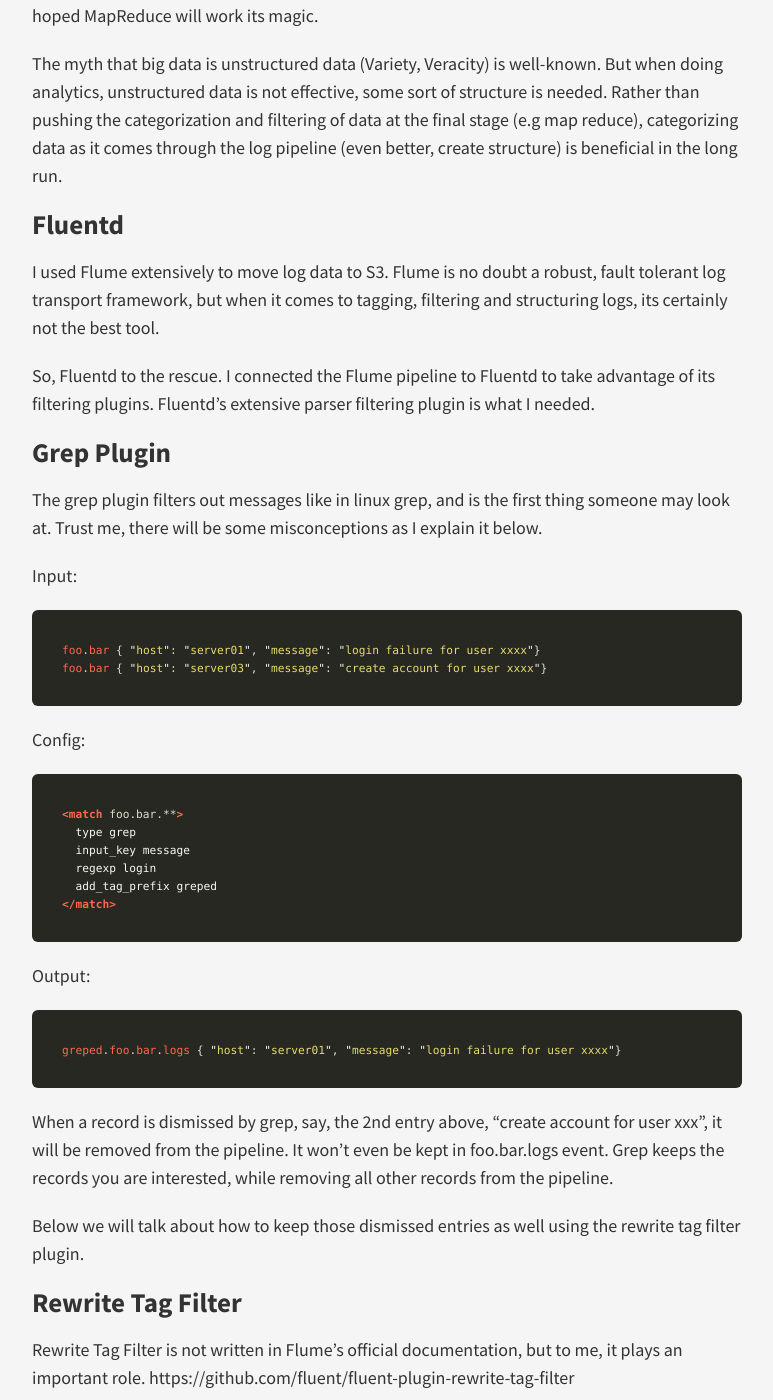
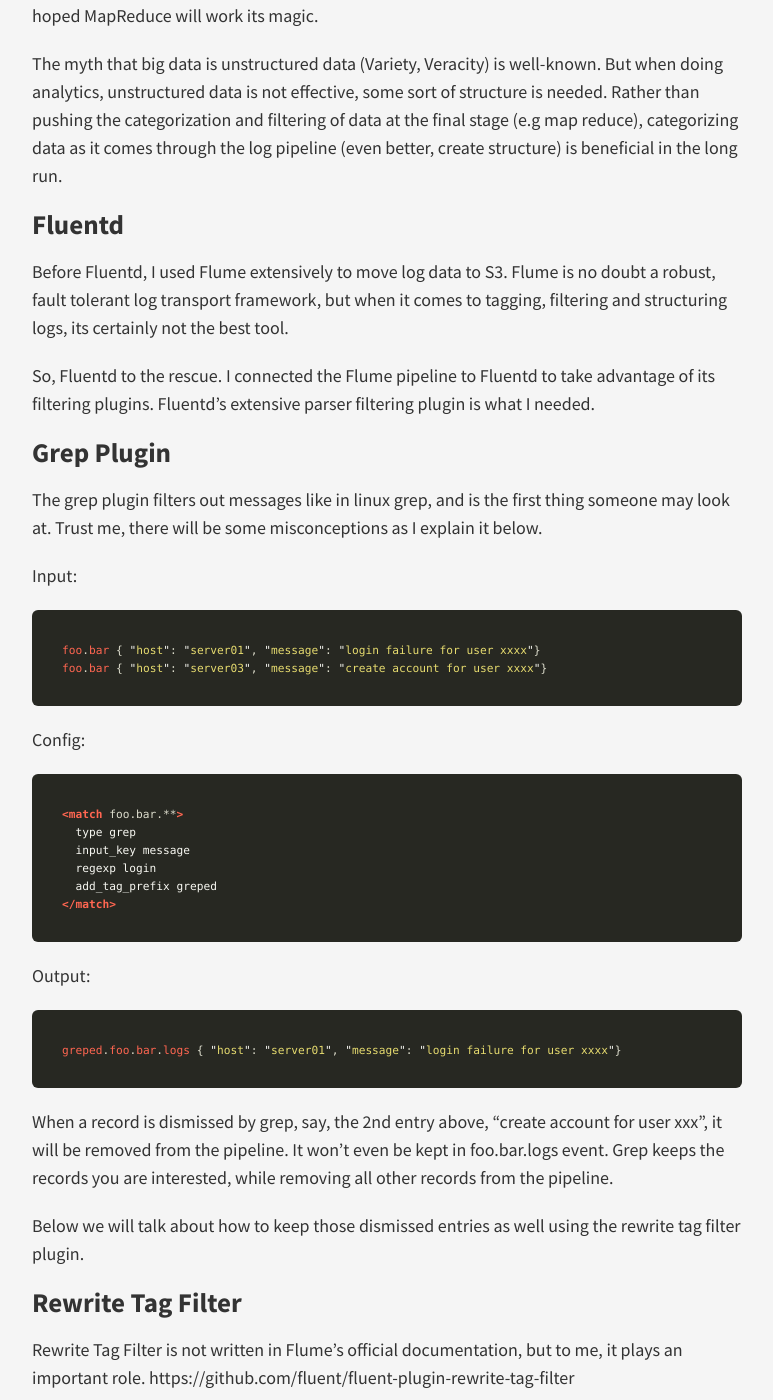
Before and after one commit to puyuan/puyuan.github.io, a Jekyll site: the page built from _posts/2016-01-09-how-to-properly-filter-and-categorize-logs-using-fluentd.md, in a window 1280 px wide and 1400 px high, scrolled down 595 px. Shown: the whole window, without its empty margins (253-1026 px from the left). Built offline with Jekyll 4.4.1, drawn with Linux system fonts in a browser that asks for light colours; nearby versions of some CDN libraries; Markdown is read by kramdown in place of the engine named in the settings; some of the changed text lies outside the part shown.

Commit message:
Update 2016-01-09-how-to-properly-filter-and-categorize-logs-using-fluentd.md

```diff
--- a/_posts/2016-01-09-how-to-properly-filter-and-categorize-logs-using-fluentd.md
+++ b/_posts/2016-01-09-how-to-properly-filter-and-categorize-logs-using-fluentd.md
@@ -17,7 +17,7 @@
 The myth that big data is unstructured data (Variety, Veracity) is well-known. But when doing analytics, unstructured data is not effective, some sort of structure is needed. Rather than pushing the categorization and filtering of data at the final stage (e.g map reduce), categorizing data as it comes through the log pipeline (even better, create structure) is beneficial in the long run.
 
 ## Fluentd
-I used Flume extensively to move log data to S3. Flume is no doubt a robust, fault tolerant log transport framework, but when it comes to tagging, filtering and structuring logs, its certainly not the best tool.
+Before Fluentd, I used Flume extensively to move log data to S3. Flume is no doubt a robust, fault tolerant log transport framework, but when it comes to tagging, filtering and structuring logs, its certainly not the best tool.
 
 So, Fluentd to the rescue. I connected the Flume pipeline to Fluentd to take advantage of its filtering plugins. Fluentd's extensive parser filtering plugin is what I needed.
 
```
Also changed, not shown: other parts of _posts/2016-01-09-how-to-properly-filter-and-categorize-logs-using-fluentd.md (+3 -1 lines).
